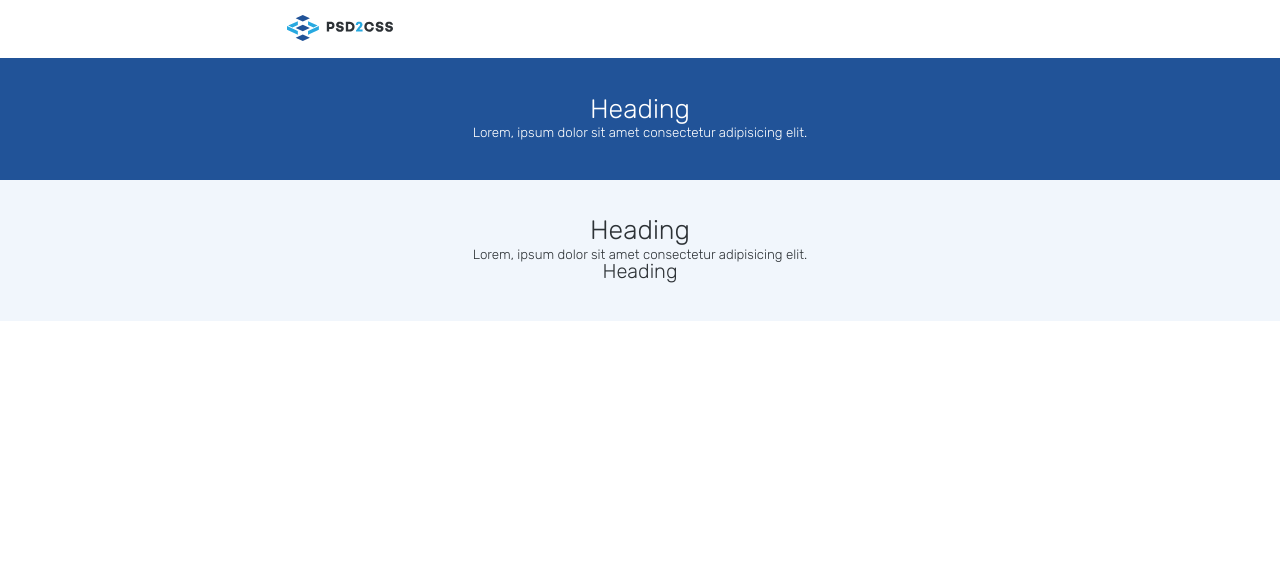
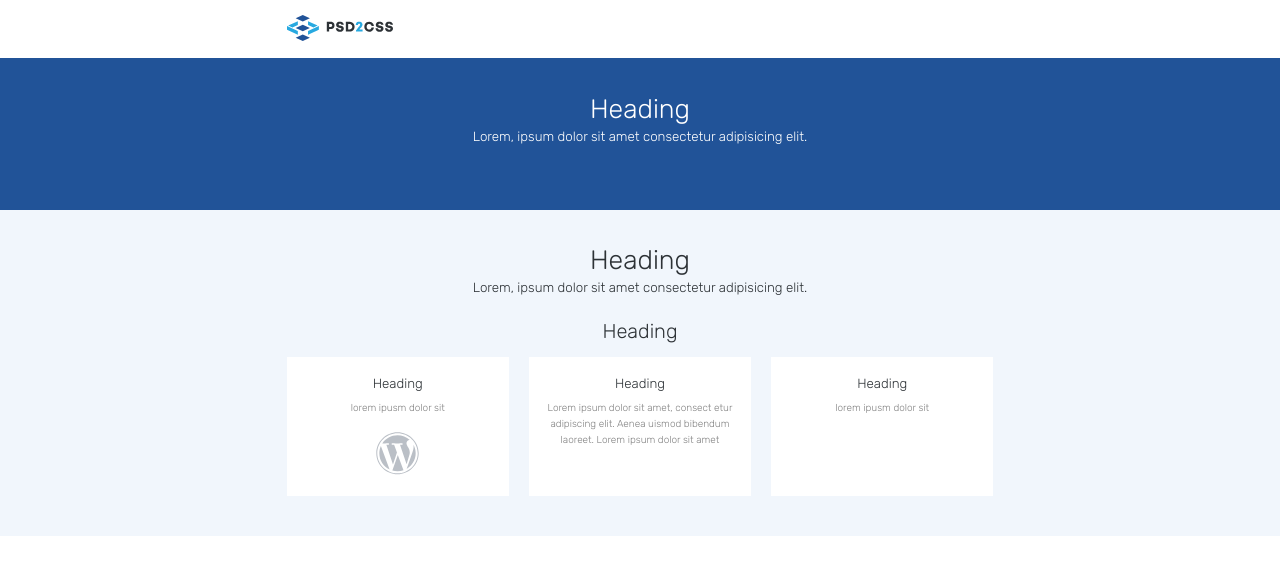
Before and after one commit to MrEyelet/GOGO, a plain HTML site: page index.html in a window 1280 px wide. Drawn offline with Linux system fonts and the light colour scheme.

Commit message:
box component

```diff
--- a/index.html
+++ b/index.html
@@ -29,6 +29,21 @@
           <h1>Heading</h1>
           <p>Lorem, ipsum dolor sit amet consectetur adipisicing elit.</p>
           <h2>Heading</h2>
+          <div class="section__container">
+            <div class="box">
+              <h3 class="box__heading">Heading</h3>
+              <p class="box__desc">lorem ipusm dolor sit</p>
+              <img class="box__ic" src="img/icons/ic_logo-wordpress.svg" alt="" />
+            </div>
+            <div class="box">
+              <h3 class="box__heading">Heading</h3>
+              <p class="box__desc">Lorem ipsum dolor sit amet, consect etur adipiscing elit. Aenea uismod bibendum laoreet. Lorem ipsum dolor sit amet</p>
+            </div>
+            <div class="box">
+              <h3 class="box__heading">Heading</h3>
+              <p class="box__desc">lorem ipusm dolor sit</p>
+            </div>
+          </div>
         </section>
       </article>
     </main>
--- a/sass/base/common.scss
+++ b/sass/base/common.scss
@@ -11,18 +11,6 @@ body {
   font-family: $base-font;
   font-size: $base-font-size;
 }
-h1 {
-  font-size: 4rem;
-  line-height: 5.2rem;
-}
-h2 {
-  font-size: 3rem;
-  line-height: 3rem;
-}
-h3 {
-  font-size: 2rem;
-  line-height: 2.4rem;
-}
 h1,
 h2,
 h3,
@@ -32,7 +20,21 @@ h6,
 p {
   font-weight: $base-font-weight;
 }
-.small-desc {
-  font-size: 1.5rem;
+h1 {
+  margin-bottom: 0.5rem;
+  font-size: 4rem;
+  line-height: 5.2rem;
+}
+h2 {
+  margin-bottom: 2.4rem;
+  font-size: 3rem;
+  line-height: 3rem;
+}
+h3 {
+  margin-bottom: 1.2rem;
+  font-size: 2rem;
   line-height: 2.4rem;
 }
+p {
+  margin-bottom: 4rem;
+}
--- a/sass/base/section.scss
+++ b/sass/base/section.scss
@@ -3,4 +3,8 @@
   padding-top: 5rem;
   padding-bottom: 6rem;
   text-align: center;
+  &__container {
+    display: flex;
+    justify-content: space-between;
+  }
 }
--- /dev/null
+++ b/sass/components/box.scss
@@ -0,0 +1,17 @@
+.box {
+  width: calc(33.33% - 2rem);
+  padding: 2.8rem;
+  background-color: $color-white;
+  &__heading {
+    margin-bottom: 1.2rem;
+  }
+  &__desc {
+    margin-bottom: 1.2rem;
+    font-size: 1.5rem;
+    line-height: 2.4rem;
+    color: $color-dimmed;
+  }
+  &__ic {
+    margin-top: 1.2rem;
+  }
+}
--- a/sass/style.scss
+++ b/sass/style.scss
@@ -1,7 +1,7 @@
 /*MIXINS*/
-@import "mixins/wrapper";
 @import "mixins/resp-img";
 @import "mixins/breakpoints";
+@import "mixins/wrapper";
 
 /*FUNCTIONS*/
 @import "functions/vw";
@@ -14,3 +14,4 @@
 
 /* BEM Blocks */
 @import "components/header";
+@import "components/box";
```
Also changed, not shown: css/style.min.css.
